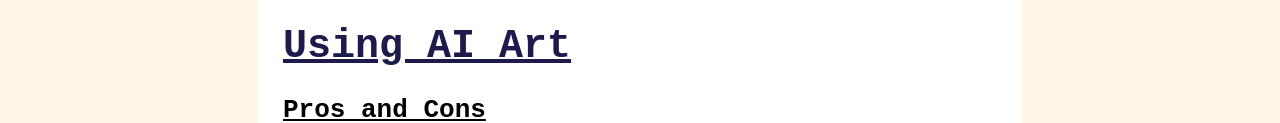
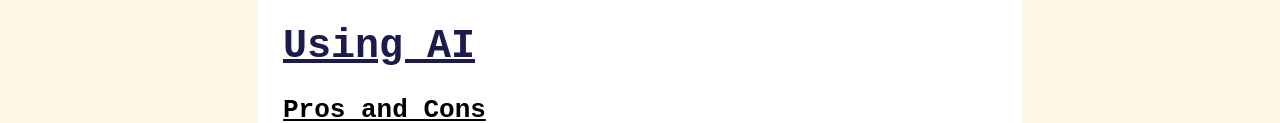
Before and after one commit to Goosy-Goose/WebDevProj_IssueSite, a plain HTML site: page page2_use.html in a window 1280 px wide. Shown: the part 466-589 px from the top of the page. Drawn offline with Linux system fonts and the light colour scheme.

Commit message:
updates page titles

```diff
--- a/page2_use.html
+++ b/page2_use.html
@@ -23,7 +23,7 @@
 
         <div class="main_content"> <!-- Main Content -->
             <div id="use_header"><h1><br></h1></div>
-            <h1 id="use_title">Using AI Art</h1>
+            <h1 id="use_title">Using AI</h1>
 
             <div class="content_subheading"><h1>Pros and Cons</h1></div>
             <div class="content_text">
```
Also changed, not shown: page3_ethics.html (+1 -1 lines).
